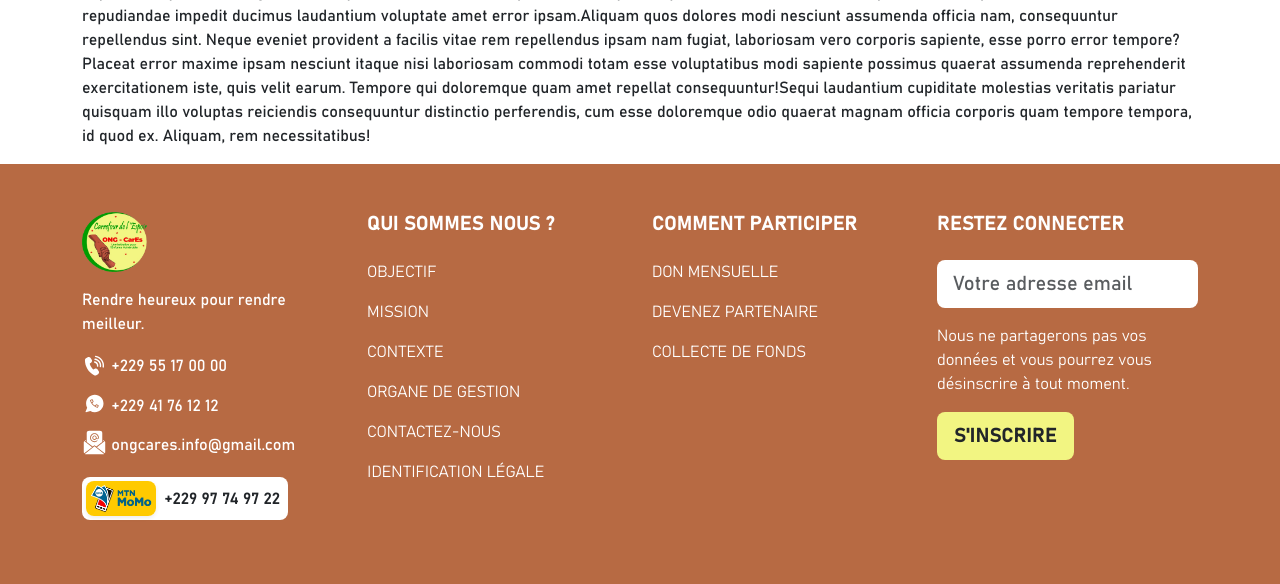
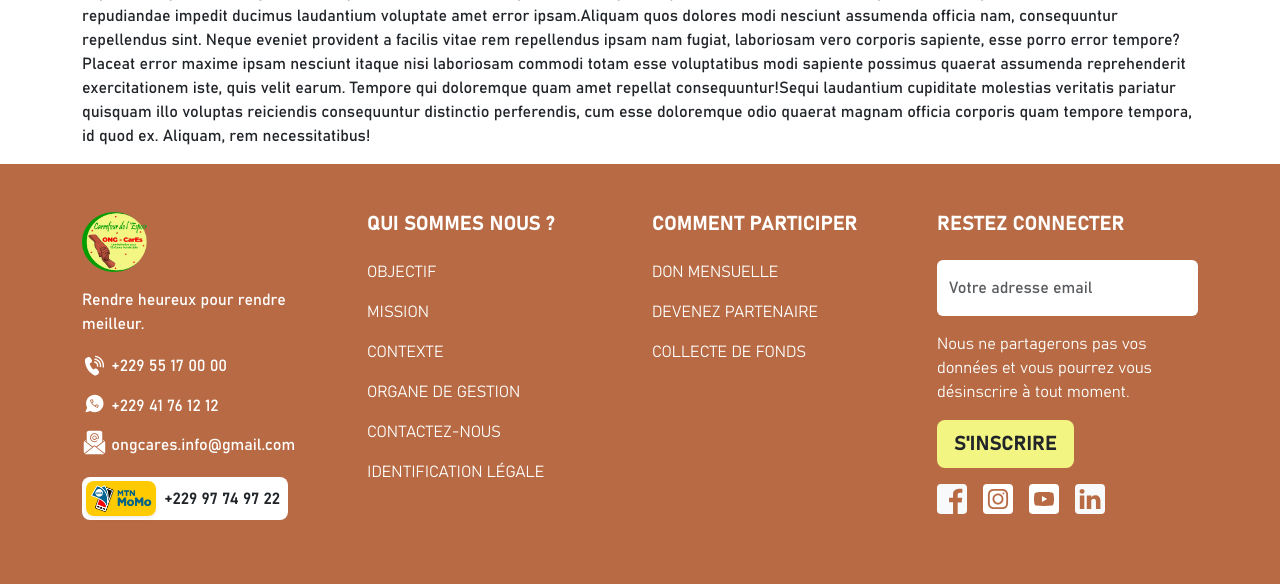
Before and after one commit to FACHINA/carES, a PHP site: page / in a window 1280 px wide. Shown: the part 5320-5904 px from the top of the page. Run offline with PHP 8.4, Linux system fonts and the light colour scheme.

Commit message:
Update icon

```diff
--- a/index.php
+++ b/index.php
@@ -29,7 +29,7 @@
                 <div class="row mx-0">
                     <div class="col-lg-6 text-lg-end text-start">
                         <div class="container py-3">
-                            <div class="fw-bold h5 mt-2 mb-3">Qui sommes nous ?</div>
+                            <div class="fw-bold h5 mt-2 mb-3">Nos réalisations</div>
                             <p class="fw-light mt-1 col-xxl-11 ms-auto">
                                 Carrefour de l'Espoir en abrégé CarES, est une Organisation
                                 non Gouvernemetale à but non lucratif reconnue par le gouvernemet
@@ -42,7 +42,7 @@
                             </a>
                         </div>
                     </div>
-                    <div class="col-lg-6 bg-primary bg-opacity-10 text-lg-start text-end">
+                    <div class="col-lg-6 bg-primary bg-opacity-10 text-lg-start text-end--">
                         <div class="container py-3">
                             <div class="fw-bolder h5 text-bg-primary bg-opacity-100 d-inline-block p-2">
                                 <span class="mb-n1 d-block">AGIR AVEC CarES</span>
--- a/pages/home/_footer.php
+++ b/pages/home/_footer.php
@@ -1,7 +1,7 @@
 <div class="bg-footer">
     <div class="container py-5">
         <div class="row gy-4">
-            <div class="col-xl-3 col-lg-6">
+            <div class="col-xl-3 col-md-6">
                 <img src="../../assets/media/logo.png" alt="logo-footer" class="mb-3" width="65">
                 <p class="text-white">Rendre heureux pour rendre <br> meilleur.</p>
                 <ul class="list-unstyled row flex-column gy-2 flex-wrap">
@@ -34,7 +34,7 @@
 
                 </ul>
             </div>
-            <div class="col-xl-3 col-lg-6">
+            <div class="col-xl-3 col-md-6">
                 <h5 class="fw-bolder mb-4">QUI SOMMES NOUS ?</h5>
                 <ul class="list-unstyled row fw-light flex-column gy-3 flex-wrap">
                     <?php
@@ -49,7 +49,7 @@
                     <?php } ?>
                 </ul>
             </div>
-            <div class="col-xl-3 col-lg-6">
+            <div class="col-xl-3 col-md-6">
                 <h5 class="fw-bolder mb-4">COMMENT PARTICIPER</h5>
                 <ul class="list-unstyled row fw-light flex-column gy-3 flex-wrap">
                     <?php
@@ -64,15 +64,55 @@
                     <?php } ?>
                 </ul>
             </div>
-            <div class="col-xl-3 col-lg-6">
+            <div class="col-xl-3 col-md-6">
                 <h5 class="fw-bolder mb-4">RESTEZ CONNECTER</h5>
-                <input placeholder="Votre adresse email" type="text" class="form-control form-control-lg border-0 shadow-none py-2">
+                <input placeholder="Votre adresse email" type="text" class="form-control border-0 shadow-none py-3">
                 <p class="fw-light mt-3">
                     Nous ne partagerons pas vos données
                     et vous pourrez vous désinscrire à tout
                     moment.
                 </p>
                 <button class="btn btn-on-footer btn-lg fw-bold text-uppercase">S'inscrire</button>
+                <div class="d-flex gx-2 flex-row gap-3 flex-wrap mt-3">
+                    <a class="link-light" href="javascript:void(0)">
+                        <svg fill="currentColor" class="rounded-1" width="30" height="30" viewBox="4 4 40 40" xmlns="http://www.w3.org/2000/svg">
+                            <title>facebook</title>
+                            <g id="Layer_2" data-name="Layer 2">
+                                <g id="invisible_box" data-name="invisible box">
+                                    <rect width="48" height="48" fill="none" />
+                                    <rect width="48" height="48" fill="none" />
+                                </g>
+                                <g id="icons_Q2" data-name="icons Q2">
+                                    <path d="M44,6.1V41.9a.3.3,0,0,1-.1.2,1.9,1.9,0,0,1-1.8,1.8H31.6V28.5h4.9c.3,0,.3,0,.4-.3l.3-2.5c.1-1,.2-2,.4-3s0-.3-.2-.3H31.6V18.5c0-.3.1-.7.1-1a1.8,1.8,0,0,1,1.6-1.6l1.3-.2h3c.2,0,.2,0,.2-.2V10.4c0-.1,0-.2-.2-.2H33a7.2,7.2,0,0,0-3.3.7A6,6,0,0,0,26.2,14a7.3,7.3,0,0,0-.8,3.6c-.1,1.5,0,3.1,0,4.7H20.3c-.2,0-.2.1-.2.2v5.7c0,.2,0,.2.2.2h5.1V43.8a.3.3,0,0,0-.1.2H5.9a1.9,1.9,0,0,1-1.8-1.8c-.1,0-.1-.1-.1-.2V6.1c0-.1,0-.2.1-.2A1.9,1.9,0,0,1,5.9,4.1H42.1a1.9,1.9,0,0,1,1.8,1.8Z" />
+                                </g>
+                            </g>
+                        </svg>
+                    </a>
+                    <a class="link-light" href="javascript:void(0)">
+                        <svg fill="currentColor" class="bg-white text-footer p-1 rounded-1" width="30" height="30" viewBox="0 0 24 24" xmlns="http://www.w3.org/2000/svg">
+                            <path fill-rule="evenodd" clip-rule="evenodd" d="M12 18C15.3137 18 18 15.3137 18 12C18 8.68629 15.3137 6 12 6C8.68629 6 6 8.68629 6 12C6 15.3137 8.68629 18 12 18ZM12 16C14.2091 16 16 14.2091 16 12C16 9.79086 14.2091 8 12 8C9.79086 8 8 9.79086 8 12C8 14.2091 9.79086 16 12 16Z" />
+                            <path d="M18 5C17.4477 5 17 5.44772 17 6C17 6.55228 17.4477 7 18 7C18.5523 7 19 6.55228 19 6C19 5.44772 18.5523 5 18 5Z" />
+                            <path fill-rule="evenodd" clip-rule="evenodd" d="M1.65396 4.27606C1 5.55953 1 7.23969 1 10.6V13.4C1 16.7603 1 18.4405 1.65396 19.7239C2.2292 20.8529 3.14708 21.7708 4.27606 22.346C5.55953 23 7.23969 23 10.6 23H13.4C16.7603 23 18.4405 23 19.7239 22.346C20.8529 21.7708 21.7708 20.8529 22.346 19.7239C23 18.4405 23 16.7603 23 13.4V10.6C23 7.23969 23 5.55953 22.346 4.27606C21.7708 3.14708 20.8529 2.2292 19.7239 1.65396C18.4405 1 16.7603 1 13.4 1H10.6C7.23969 1 5.55953 1 4.27606 1.65396C3.14708 2.2292 2.2292 3.14708 1.65396 4.27606ZM13.4 3H10.6C8.88684 3 7.72225 3.00156 6.82208 3.0751C5.94524 3.14674 5.49684 3.27659 5.18404 3.43597C4.43139 3.81947 3.81947 4.43139 3.43597 5.18404C3.27659 5.49684 3.14674 5.94524 3.0751 6.82208C3.00156 7.72225 3 8.88684 3 10.6V13.4C3 15.1132 3.00156 16.2777 3.0751 17.1779C3.14674 18.0548 3.27659 18.5032 3.43597 18.816C3.81947 19.5686 4.43139 20.1805 5.18404 20.564C5.49684 20.7234 5.94524 20.8533 6.82208 20.9249C7.72225 20.9984 8.88684 21 10.6 21H13.4C15.1132 21 16.2777 20.9984 17.1779 20.9249C18.0548 20.8533 18.5032 20.7234 18.816 20.564C19.5686 20.1805 20.1805 19.5686 20.564 18.816C20.7234 18.5032 20.8533 18.0548 20.9249 17.1779C20.9984 16.2777 21 15.1132 21 13.4V10.6C21 8.88684 20.9984 7.72225 20.9249 6.82208C20.8533 5.94524 20.7234 5.49684 20.564 5.18404C20.1805 4.43139 19.5686 3.81947 18.816 3.43597C18.5032 3.27659 18.0548 3.14674 17.1779 3.0751C16.2777 3.00156 15.1132 3 13.4 3Z" />
+                        </svg>
+                    </a>
+                    <a class="link-light" href="javascript:void(0)">
+                        <svg fill="currentColor" class="bg-white text-footer rounded-1" width="30" height="30" viewBox="0 0 24 24" xmlns="http://www.w3.org/2000/svg">
+                            <path d="M19.67 8.14002C19.5811 7.7973 19.4028 7.48433 19.1533 7.23309C18.9038 6.98185 18.5921 6.80134 18.25 6.71001C16.176 6.4654 14.0883 6.35517 12 6.38001C9.91174 6.35517 7.82405 6.4654 5.75001 6.71001C5.40793 6.80134 5.09622 6.98185 4.84674 7.23309C4.59725 7.48433 4.41894 7.7973 4.33001 8.14002C4.10282 9.41396 3.99236 10.706 4.00001 12C3.99198 13.3007 4.10244 14.5994 4.33001 15.88C4.42355 16.2172 4.60391 16.5239 4.85309 16.7696C5.10226 17.0153 5.41153 17.1913 5.75001 17.28C7.82405 17.5246 9.91174 17.6349 12 17.61C14.0883 17.6349 16.176 17.5246 18.25 17.28C18.5885 17.1913 18.8978 17.0153 19.1469 16.7696C19.3961 16.5239 19.5765 16.2172 19.67 15.88C19.8976 14.5994 20.008 13.3007 20 12C20.0077 10.706 19.8972 9.41396 19.67 8.14002ZM10.36 14.39V9.63001L14.55 12L10.36 14.38V14.39Z" />
+                        </svg>
+                    </a>
+                    <a class="link-light" href="javascript:void(0)">
+                        <svg fill="currentColor" class="rounded-1" width="30" height="30" version="1.1" id="Capa_1" xmlns="http://www.w3.org/2000/svg" xmlns:xlink="http://www.w3.org/1999/xlink" viewBox="0 0 32 32" xml:space="preserve">
+                            <g>
+                                <path d="M17.303,14.365c0.012-0.015,0.023-0.031,0.031-0.048v0.048H17.303z M32,0v32H0V0H32L32,0z M9.925,12.285H5.153v14.354
+		h4.772V12.285z M10.237,7.847c-0.03-1.41-1.035-2.482-2.668-2.482c-1.631,0-2.698,1.072-2.698,2.482
+		c0,1.375,1.035,2.479,2.636,2.479h0.031C9.202,10.326,10.237,9.222,10.237,7.847z M27.129,18.408c0-4.408-2.355-6.459-5.494-6.459
+		c-2.531,0-3.664,1.391-4.301,2.368v-2.032h-4.77c0.061,1.346,0,14.354,0,14.354h4.77v-8.016c0-0.434,0.031-0.855,0.157-1.164
+		c0.346-0.854,1.132-1.746,2.448-1.746c1.729,0,2.418,1.314,2.418,3.246v7.68h4.771L27.129,18.408L27.129,18.408z" />
+                            </g>
+                        </svg>
+                    </a>
+
+                </div>
             </div>
         </div>
     </div>
```
